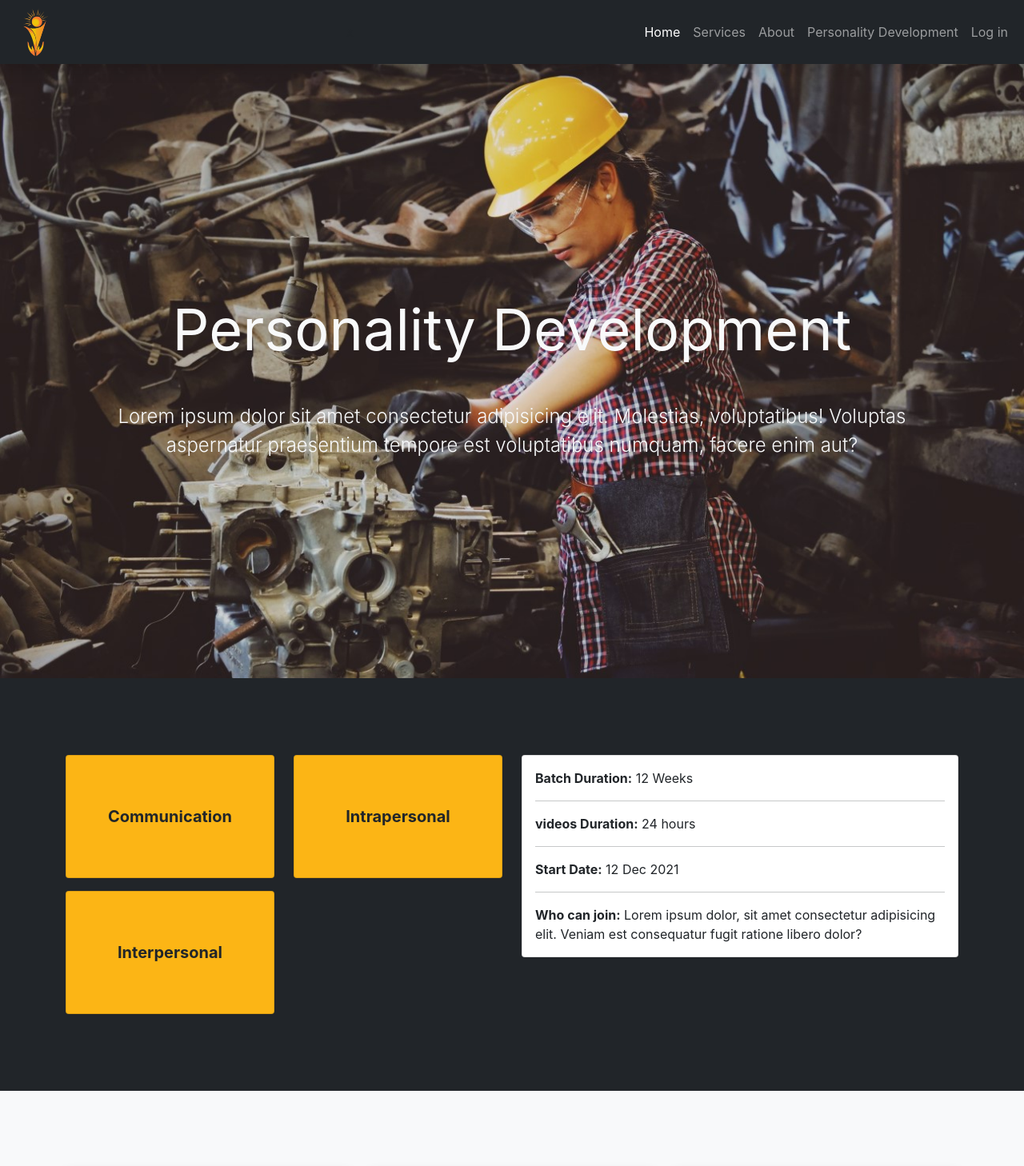
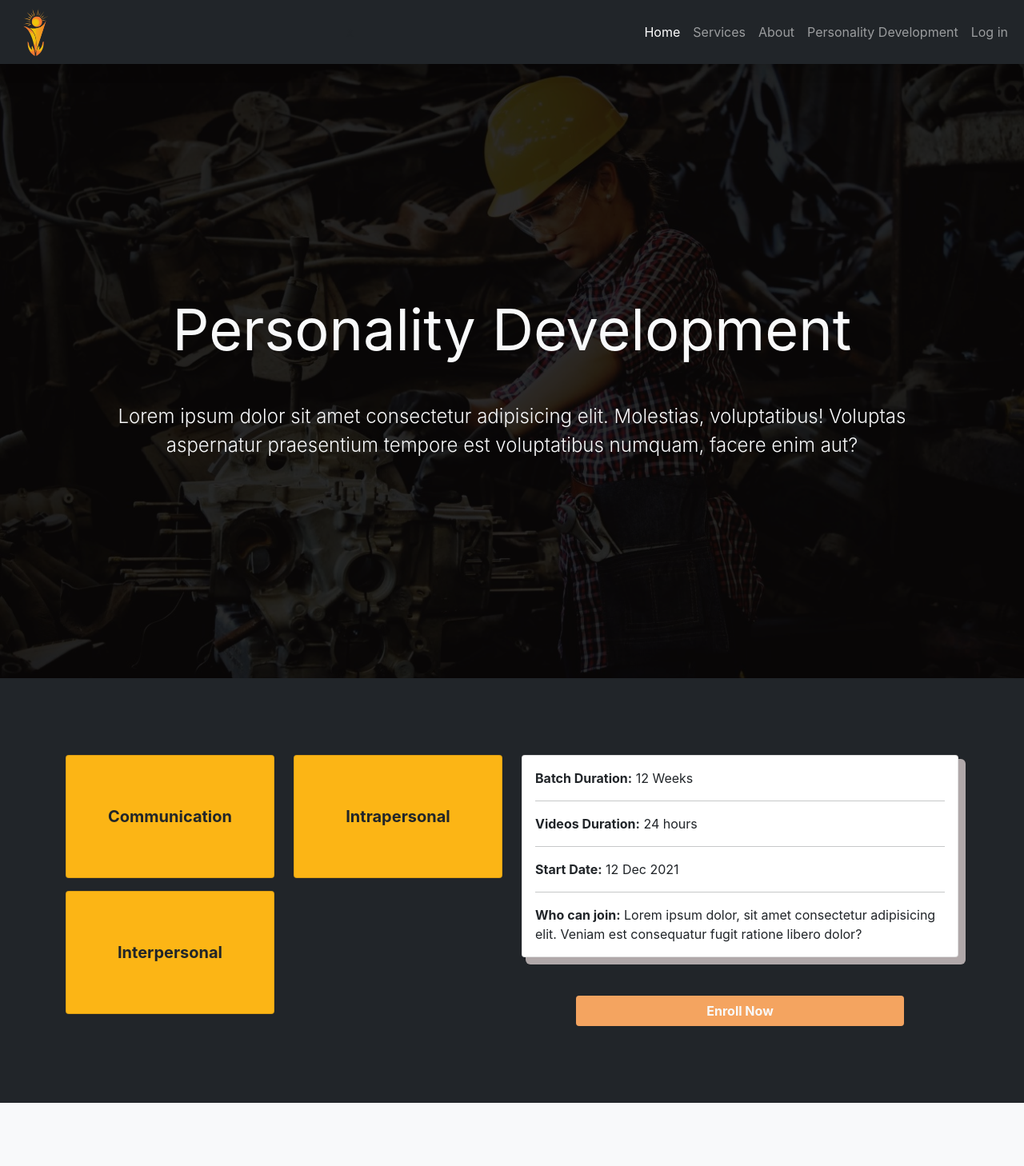
Before and after one commit to sibteali786/Web_Project, a React (Create React App) app: page /personalitydev in a window 1280 px wide. Shown: the top 1458 px of the page at 80% size. Built offline with nearby package versions, Linux system fonts and the light colour scheme.

Commit message:
done with perosonality dev page

```diff
--- a/src/Pages/PersonalityDev.js
+++ b/src/Pages/PersonalityDev.js
@@ -1,11 +1,12 @@
 import React from "react";
 import styles from "../Styles/PersonalityDev.module.css";
+import { Link } from "react-router-dom";
 const PersonalityDev = () => {
   return (
     <section className="text-light mt-5" style={{ height: "100vh" }}>
       <div className={`${styles.back} h-100`}>
         <div
-          className={`d-flex flex-column justify-content-center align-content-center h-100`}
+          className={`${styles.backOverlay} d-flex flex-column justify-content-center align-content-center h-100`}
         >
           <div className="display-2 fw-normal text-center my-5">
             Personality Development
@@ -56,14 +57,14 @@ const PersonalityDev = () => {
               </div>
             </div>
             <div className="col-sm-12 col-md-6">
-              <div className="card text-dark">
+              <div className={`${styles.cardShadow} card text-dark`}>
                 <div className="card-body text-center">
                   <div className="card-text text-start">
                     <strong>Batch Duration:</strong> 12 Weeks
                   </div>
                   <hr />
                   <div className="card-text text-start">
-                    <strong>videos Duration:</strong> 24 hours
+                    <strong>Videos Duration:</strong> 24 hours
                   </div>
                   <hr />
                   <div className="card-text text-start">
@@ -77,13 +78,25 @@ const PersonalityDev = () => {
                   </div>
                 </div>
               </div>
+              <button
+                type="button"
+                class="btn btn-primary"
+                data-bs-toggle="modal"
+                data-bs-target="#staticBackdrop"
+                className={`${styles.enrollBtn} btn text-light fw-bold fs-6 mt-5 w-75`}
+              >
+                Enroll Now
+              </button>
             </div>
           </div>
         </div>
       </div>
       <div className="bg-light p-5">
         <div className="container py-5">
-          <div className="row justify-content-center gy-3 text-center">
+          <div className="display-2 text-dark fw-bold text-center my-5">
+            What To Expect From Us
+          </div>
+          <div className="row justify-content-center gy-3 gx-0 text-center">
             <div className="col-sm-12 col-md-6 col-lg-4">
               <div
                 className={`${styles.cardColor} card text-dark shadow ${styles.cardAnimation}`}
@@ -138,6 +151,46 @@ const PersonalityDev = () => {
           </div>
         </div>
       </div>
+      <div
+        class="modal fade text-dark"
+        id="staticBackdrop"
+        data-bs-backdrop="static"
+        data-bs-keyboard="false"
+        tabindex="-1"
+        aria-labelledby="staticBackdropLabel"
+        aria-hidden="true"
+      >
+        <div class="modal-dialog modal-dialog-centered">
+          <div class="modal-content">
+            <div class="modal-header">
+              <h5
+                class="modal-title text-center fw-2 fw-bold text-uppercase text-success"
+                id="staticBackdropLabel"
+              >
+                Announcement !
+              </h5>
+              <button
+                type="button"
+                class="btn-close"
+                data-bs-dismiss="modal"
+                aria-label="Close"
+              ></button>
+            </div>
+            <div class="modal-body fw-bold fs-4 text-center ">
+              Our Batch 19 is going to start soon. Stay Vigilant
+            </div>
+            <div class="modal-footer">
+              <button
+                type="button"
+                class="btn btn-secondary"
+                data-bs-dismiss="modal"
+              >
+                Close
+              </button>
+            </div>
+          </div>
+        </div>
+      </div>
     </section>
   );
 };
--- a/src/Styles/PersonalityDev.module.css
+++ b/src/Styles/PersonalityDev.module.css
@@ -2,8 +2,14 @@
   background: url("../Images/personalityDev.jpg") no-repeat center center/cover;
   width: 100%;
   height: 870px;
+  position: relative;
 }
-
+.backOverlay {
+  background: rgba(0, 0, 0, 0.8);
+  position: absolute;
+  height: 100%;
+  width: 100%;
+}
 .cardColor {
   background: #fcb515;
 }
@@ -15,3 +21,19 @@
 .cardAnimation:hover {
   transform: scale(1.1);
 }
+
+.cardShadow {
+  box-shadow: 7px 7px 0px 2px rgba(225, 212, 212, 0.75);
+  -webkit-box-shadow: 7px 7px 0px 2px rgba(225, 212, 212, 0.75);
+  -moz-box-shadow: 7px 7px 0px 2px rgba(225, 212, 212, 0.75);
+}
+
+.enrollBtn {
+  background: sandybrown;
+  outline: none;
+  transition: all 0.5s ease-in-out;
+}
+.enrollBtn:hover {
+  background: rgb(242, 157, 83);
+  transform: scale(1.1);
+}
```
